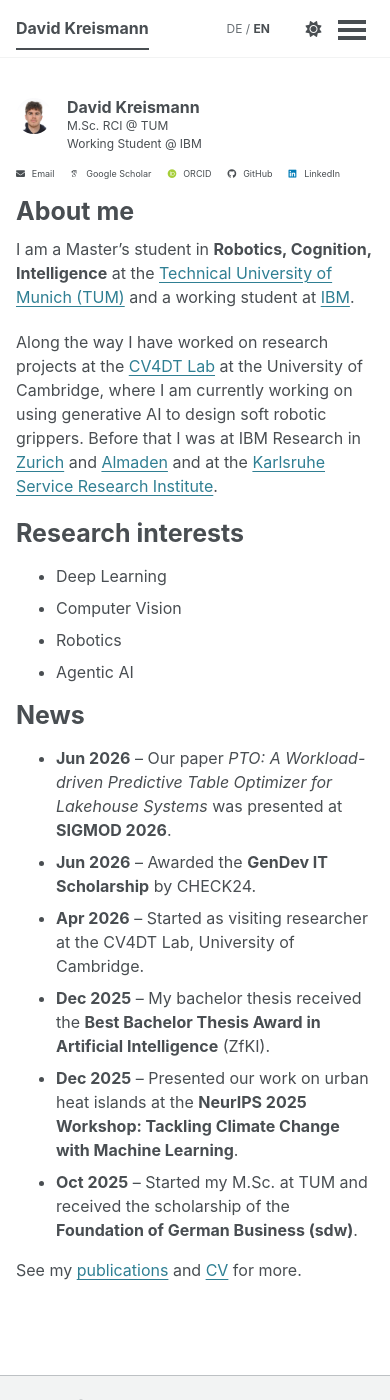
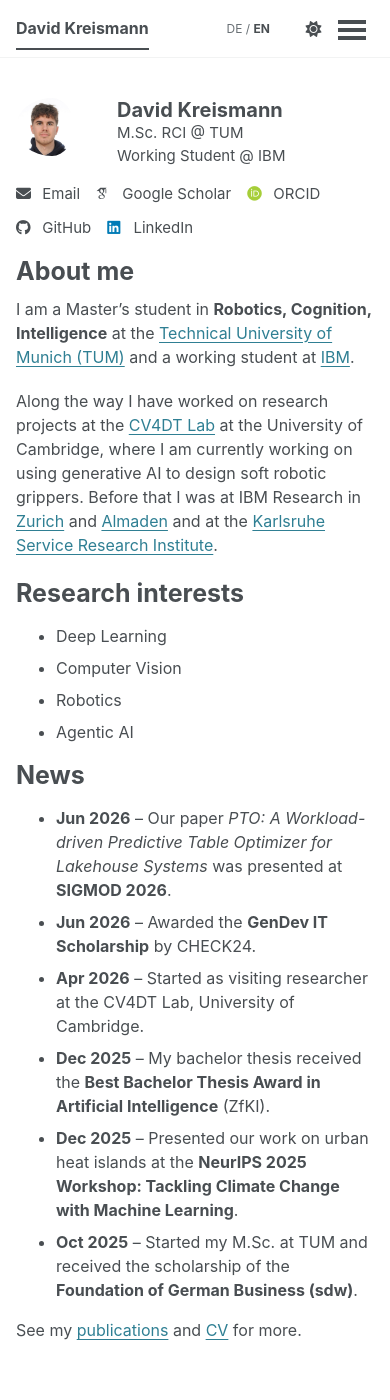
Before and after one commit to davidkreismann/davidkreismann.github.io, a Jekyll site: the page built from _pages/about.md, in a window 390 px wide and 1400 px high. Built offline with Jekyll 4.4.1, drawn with Linux system fonts in a browser that asks for light colours; some web fonts are replaced.

Commit message:
Fix duplicated menu items on resize, larger mobile profile, aligned preview image

```diff
--- a/_pages/about.md
+++ b/_pages/about.md
@@ -3,7 +3,7 @@
 title: "About me"
 author_profile: true
 og_title: "David Kreismann"
-description: "M.Sc. student in Robotics, Cognition, Intelligence at TUM and working student at IBM."
+description: "M.Sc. Student in Robotics, Cognition, Intelligence at TUM and Working Student at IBM."
 translation: /de/
 redirect_from:
   - /about/
--- a/_sass/layout/_cv.scss
+++ b/_sass/layout/_cv.scss
@@ -222,6 +222,26 @@
     padding-top: 0.5em;
   }
 
+  /* larger profile so it matches the size of the page text */
+  .author__avatar {
+    width: 72px;
+    padding-right: 14px;
+
+    img {
+      width: 72px;
+      max-width: 72px;
+    }
+  }
+
+  .sidebar .author__name {
+    font-size: 20px;
+  }
+
+  .sidebar .author__bio,
+  .sidebar .author__content p {
+    font-size: 15px;
+  }
+
   /* show the profile links as a row of icons instead of the "Follow" dropdown */
   .author__urls-wrapper {
     display: block;
@@ -255,7 +275,7 @@
     a {
       margin: 0;
       padding: 0.25em 0;
-      font-size: $type-size-6;
+      font-size: 15px;
     }
   }
 }
--- a/assets/js/plugins/jquery.greedy-navigation.js
+++ b/assets/js/plugins/jquery.greedy-navigation.js
@@ -40,7 +40,7 @@
     while (breaks.length > 0 && availableSpace > breaks[breaks.length - 1]) {
       // Move the item to the visible list
       if ($vlinks_persist_tail.children().length > 0) {
-        $hlinks.children().first().insertBefore($vlinks_persist_tail);
+        $hlinks.children().first().insertBefore($vlinks_persist_tail.first()); // first() so the item is moved once, not copied in front of every right-hand switch
       } else {
         $hlinks.children().first().appendTo($vlinks);
       }
```
Also changed, not shown: assets/js/main.min.js, images/og-image.png.
